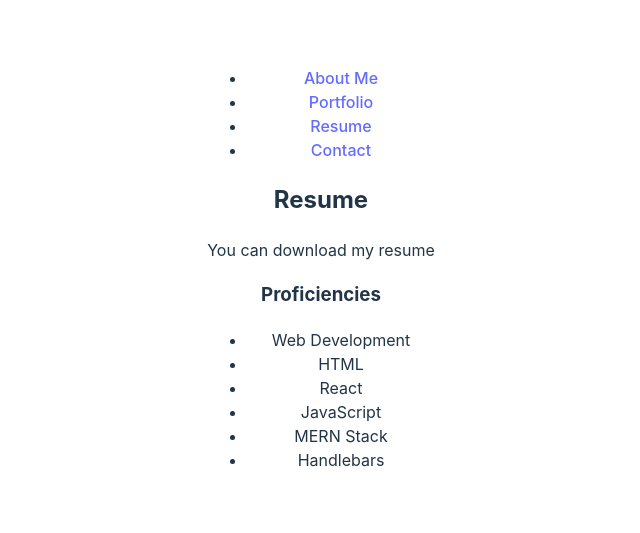
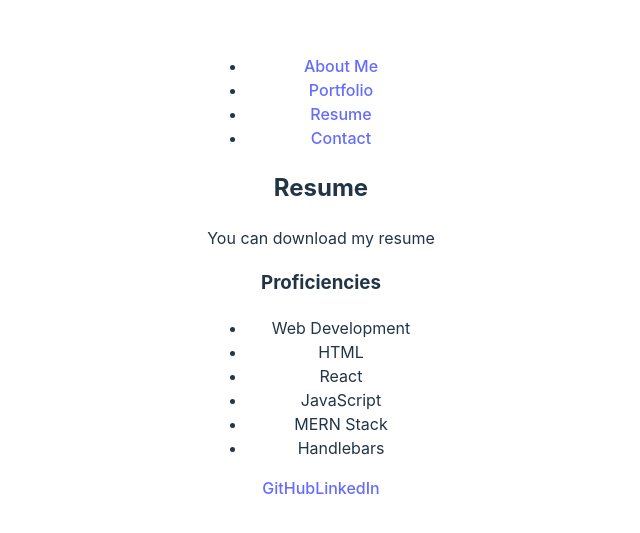
Before and after one commit to Yajiit/PortfolioReact, a React (Vite) app in the folder portfolio-react/: page /resume in a window 1280 px wide. Shown: the part 131-664 px from the top of the page, without its empty margins (319-959 px from the left). Built offline with nearby package versions, Linux system fonts and the light colour scheme.

Commit message:
Footer now displays properly

```diff
--- a/portfolio-react/src/App.jsx
+++ b/portfolio-react/src/App.jsx
@@ -2,6 +2,7 @@
 import React from 'react';
 import { BrowserRouter as Router, Route, Routes } from 'react-router-dom';
 import Header from './components/Header';
+import Footer from './components/Footer';
 import AboutMe from './pages/AboutMe';
 import Portfolio from './pages/Portfolio';
 import Contact from './pages/Contact';
@@ -18,6 +19,7 @@
         <Route path="/" element={<AboutMe />} />
         <Route path="/resume" element={<Resume />} />
       </Routes>
+      <Footer />
     </Router>
   );
 }
--- a/portfolio-react/src/components/Footer.jsx
+++ b/portfolio-react/src/components/Footer.jsx
@@ -5,10 +5,10 @@
   return (
     <footer>
       <div className="social-links">
-        <a href="your-github-link" target="_blank" rel="noopener noreferrer">
+        <a href="https://github.com/Yajiit/" target="_blank" rel="noopener noreferrer">
           GitHub
         </a>
-        <a href="your-linkedin-link" target="_blank" rel="noopener noreferrer">
+        <a href="https://www.linkedin.com/in/timothy-agerter-491187293/" target="_blank" rel="noopener noreferrer">
           LinkedIn
         </a>
         {/* Add more social links as needed */}
```
